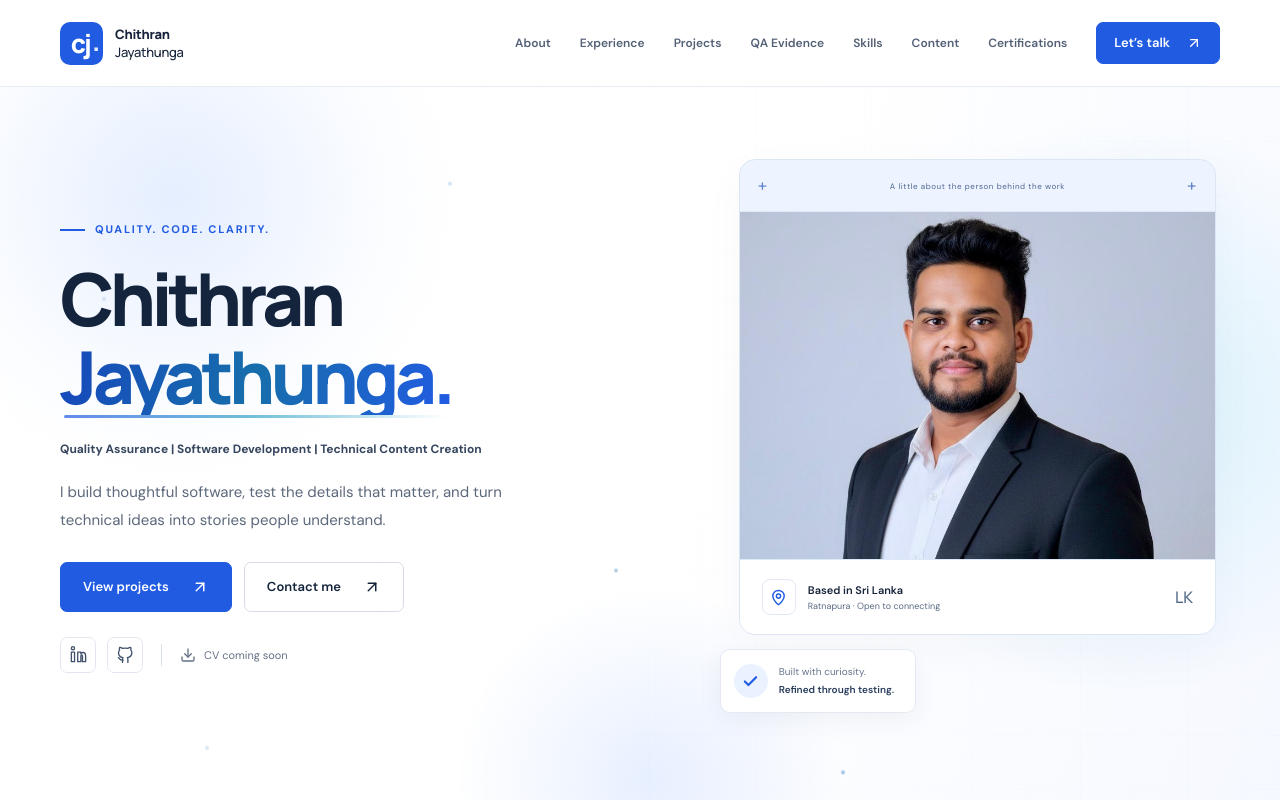
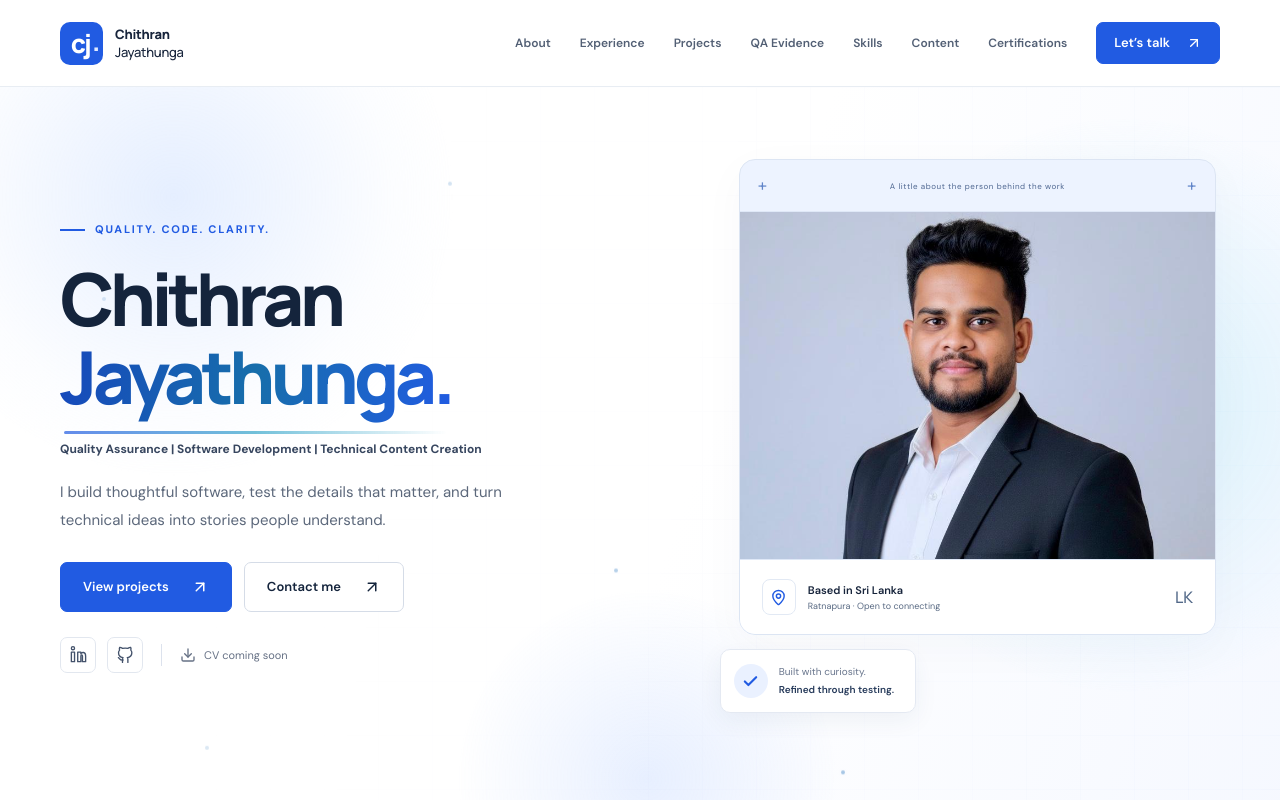
Before and after one commit to Chithranjaye2000/chithran-portfolio, a React (Vite) app: page / in a window 1280 px wide. Shown: the top 800 px of the page. Built offline with nearby package versions, Linux system fonts and the light colour scheme.

Commit message:
Fix hero text underline and update portfolio

```diff
--- a/src/styles/motion.css
+++ b/src/styles/motion.css
@@ -176,6 +176,9 @@ html[data-motion-paused='true'] .hero-ambient > span {
 
 .hero-name-accent {
   position: relative;
+  /* Extend the gradient paint area for descenders without shifting the layout. */
+  padding-bottom: 0.16em;
+  margin-bottom: -0.16em;
   background: linear-gradient(100deg, #1648bc, #176eab, #215be2);
   background-clip: text;
   -webkit-text-fill-color: transparent;
@@ -186,7 +189,7 @@ html[data-motion-paused='true'] .hero-ambient > span {
   position: absolute;
   left: 1%;
   right: 1%;
-  bottom: -0.04em;
+  bottom: -0.1em;
   height: 3px;
   border-radius: 3px;
   background: linear-gradient(90deg, #215be2, #36a6ca, transparent);
```
